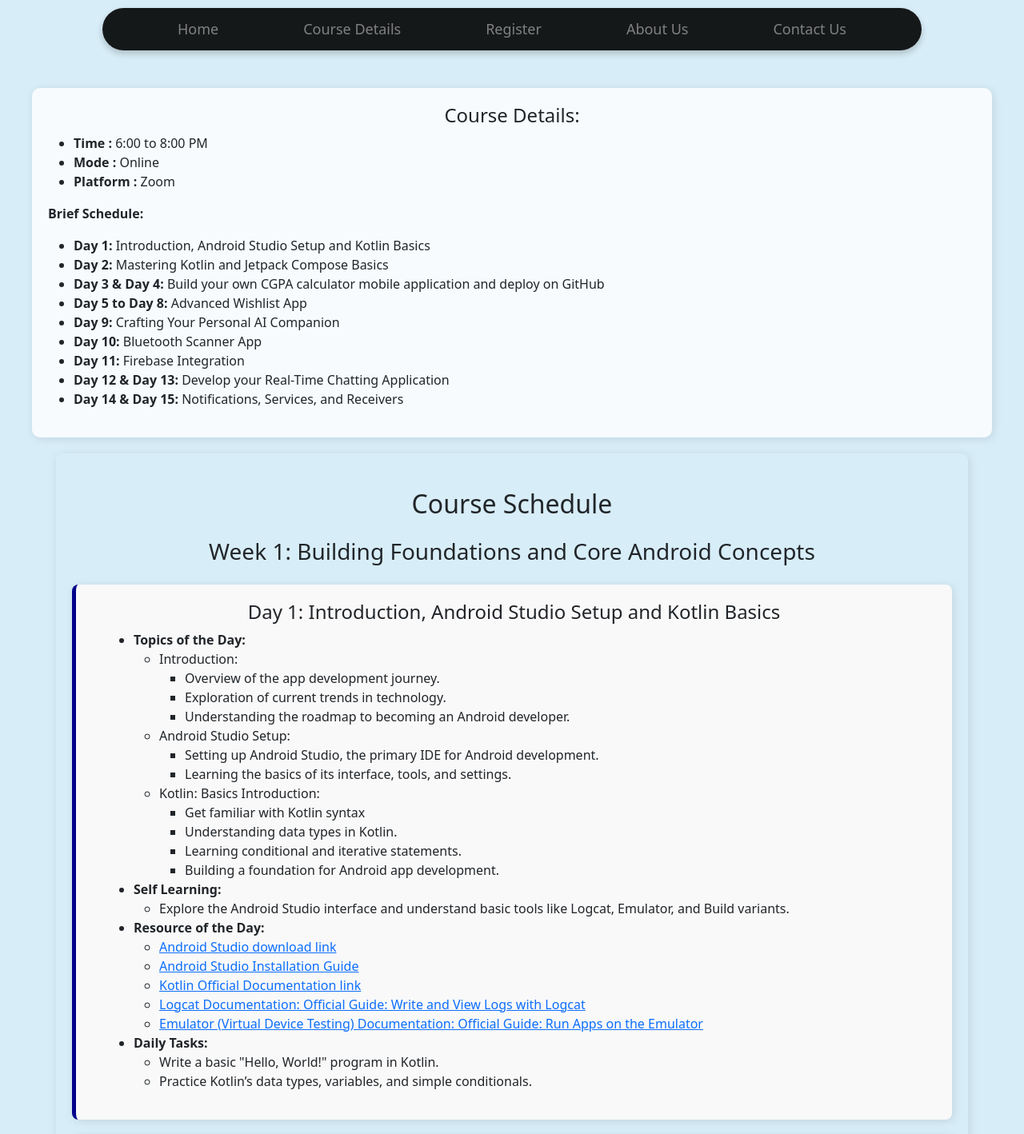
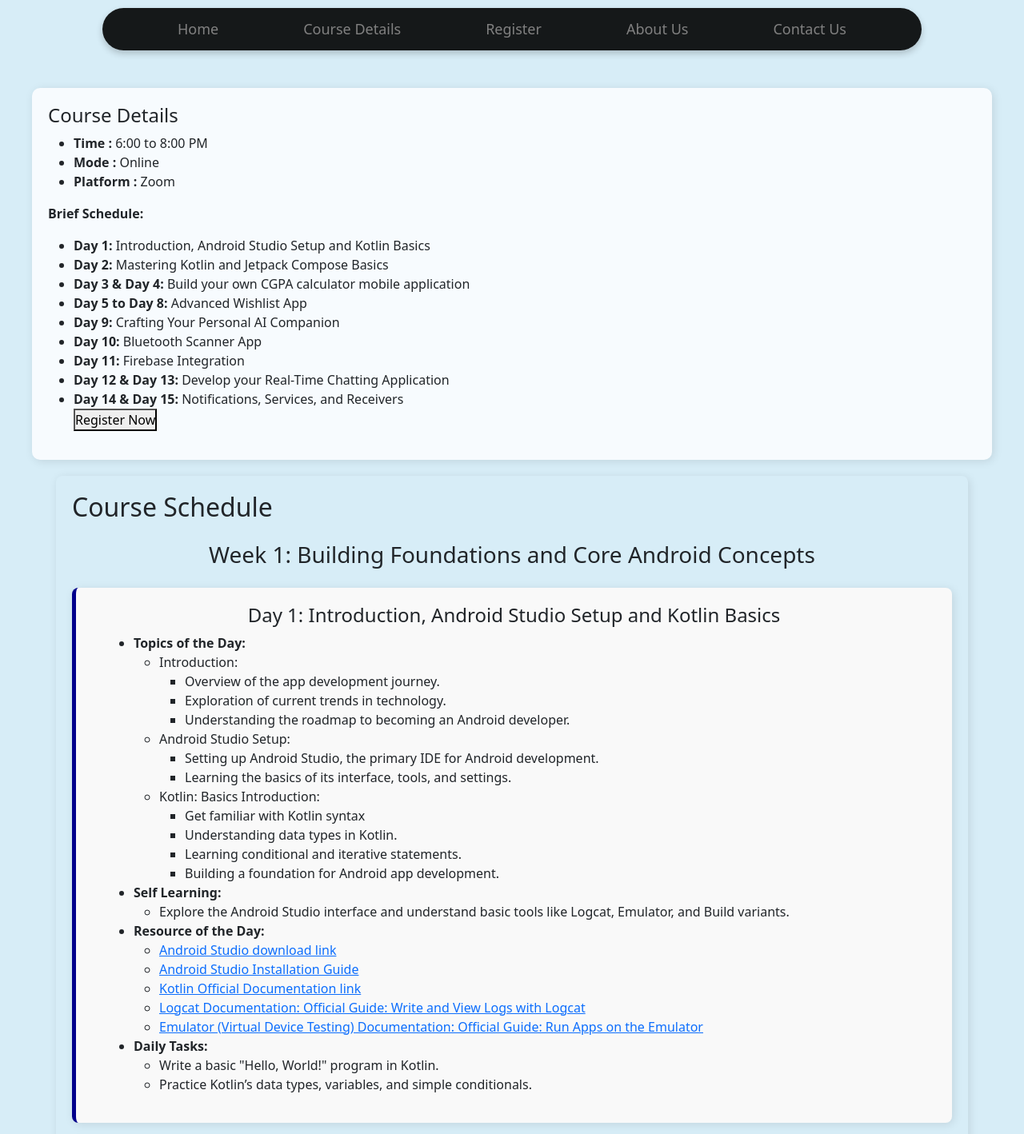
Before and after one commit to Aerykcodes/Humble-Coders-new, a React (Vite) app: page / in a window 1280 px wide. Shown: the top 1418 px of the page at 80% size. Built offline with nearby package versions, Linux system fonts and the light colour scheme; a web font is replaced by a local one.

Commit message:
Update Content.jsx

```diff
--- a/src/assets/Pages/Content/Content.jsx
+++ b/src/assets/Pages/Content/Content.jsx
@@ -53,7 +53,7 @@ function Content() {
       `
     },
     {
-      heading: "Day 2: Mastering Kotlin and Jetpack Compose Basics",
+      heading: "Day 2: Kotlin and Jetpack Compose Basics",
       content: `
         <ul>
           <li><strong>Topics of the Day:</strong></li>
@@ -97,7 +97,7 @@ function Content() {
       `
     },
     {
-      heading: "Day 3 & Day 4: Build your own CGPA calculator mobile application and deploy on GitHub",
+      heading: "Day 3 & Day 4:  CGPA calculator mobile application ",
       content: `
         <ul>
           <li><strong>Topics of the Day:</strong></li>
@@ -197,7 +197,7 @@ function Content() {
       // `
     },
     {
-      heading: "Day 9: Crafting Your Personal AI Companion",
+      heading: "Day 9:   Personal AI Companion",
       // content: `
       //   <ul>
       //     <li><strong>Topics of the Day:</strong></li>
@@ -297,7 +297,7 @@ function Content() {
       // `
     },
     {
-      heading: "Day 12 & Day 13: Develop your Real-Time Chatting Application",
+      heading: "Day 12 & Day 13: Real-Time Chatting Application",
       // content: `
       //   <ul>
       //     <li><strong>Topics of the Day:</strong></li>
@@ -359,14 +359,15 @@ function Content() {
       //   </ul>
       // `
     }
+
   ];
-
+  <button className="registration-button">Register Now</button>
   return (
     <>
       <Navbar />
       <div className="Content-container">
         <header className="Title-box">
-        <h4 className="text-center"> Course Details: <br /> </h4>
+        <h4 className="heading-1"> Course Details <br /> </h4>
 
 <ul>
   <li><strong>Time :</strong> 6:00 to 8:00 PM </li>
@@ -381,18 +382,20 @@ function Content() {
 <ul>
   <li><strong>Day 1:</strong> Introduction, Android Studio Setup and Kotlin Basics</li>
   <li><strong>Day 2:</strong> Mastering Kotlin and Jetpack Compose Basics</li>
-  <li><strong>Day 3 & Day 4:</strong> Build your own CGPA calculator mobile application and deploy on GitHub</li>
+  <li><strong>Day 3 & Day 4:</strong> Build your own CGPA calculator mobile application </li>
   <li><strong>Day 5 to Day 8:</strong> Advanced Wishlist App</li>
   <li><strong>Day 9:</strong> Crafting Your Personal AI Companion</li>
   <li><strong>Day 10:</strong> Bluetooth Scanner App</li>
   <li><strong>Day 11:</strong> Firebase Integration</li>
   <li><strong>Day 12 & Day 13:</strong> Develop your Real-Time Chatting Application</li>
   <li><strong>Day 14 & Day 15:</strong> Notifications, Services, and Receivers</li>
+  <div className="top"> <button className="registration-button">Register Now</button></div>
+
 </ul>
 
         </header>
         <div className="Box-Container container">
-          <h2 className="text-center my-4">Course Schedule</h2>
+          <h2 className="Course-schedule-heading">Course Schedule</h2>
           <h3 className="text-center my-4">Week 1: Building Foundations and Core Android Concepts</h3>
           <div className="row">
             {contentData.slice(0, 4).map((section, index) => (
@@ -404,7 +407,7 @@ function Content() {
               </div>
             ))}
           </div>
-          <h3 className="text-center my-4">Week 2: Advanced Projects and Modern Development Techniques</h3>  {/* Inserted heading */}
+          <h3 className="heading-2">Week 2: Advanced Projects and Modern Development Techniques</h3>  {/* Inserted heading */}
           <div className="row">
             {contentData.slice(4).map((section, index) => (
               <div className="col-12" key={index}>
@@ -412,11 +415,15 @@ function Content() {
                   heading={section.heading}
                   content={<div dangerouslySetInnerHTML={{ __html: section.content }} />}
                 />
+
               </div>
             ))}
           </div>
         </div>
       </div>
+      <div className="bottom-registration">
+  <button className="registration-button-1">Register Now</button>
+</div>
       <SiteFooter />
     </>
   );
```
